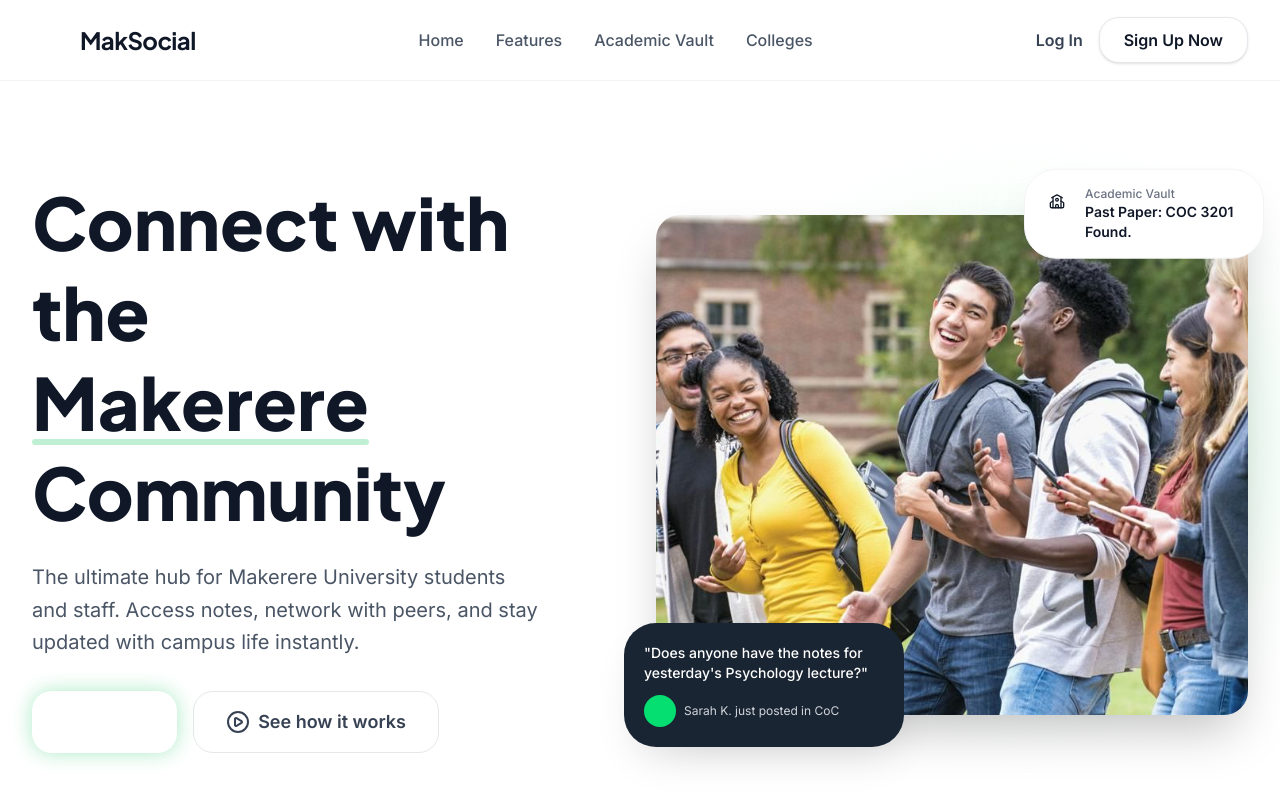
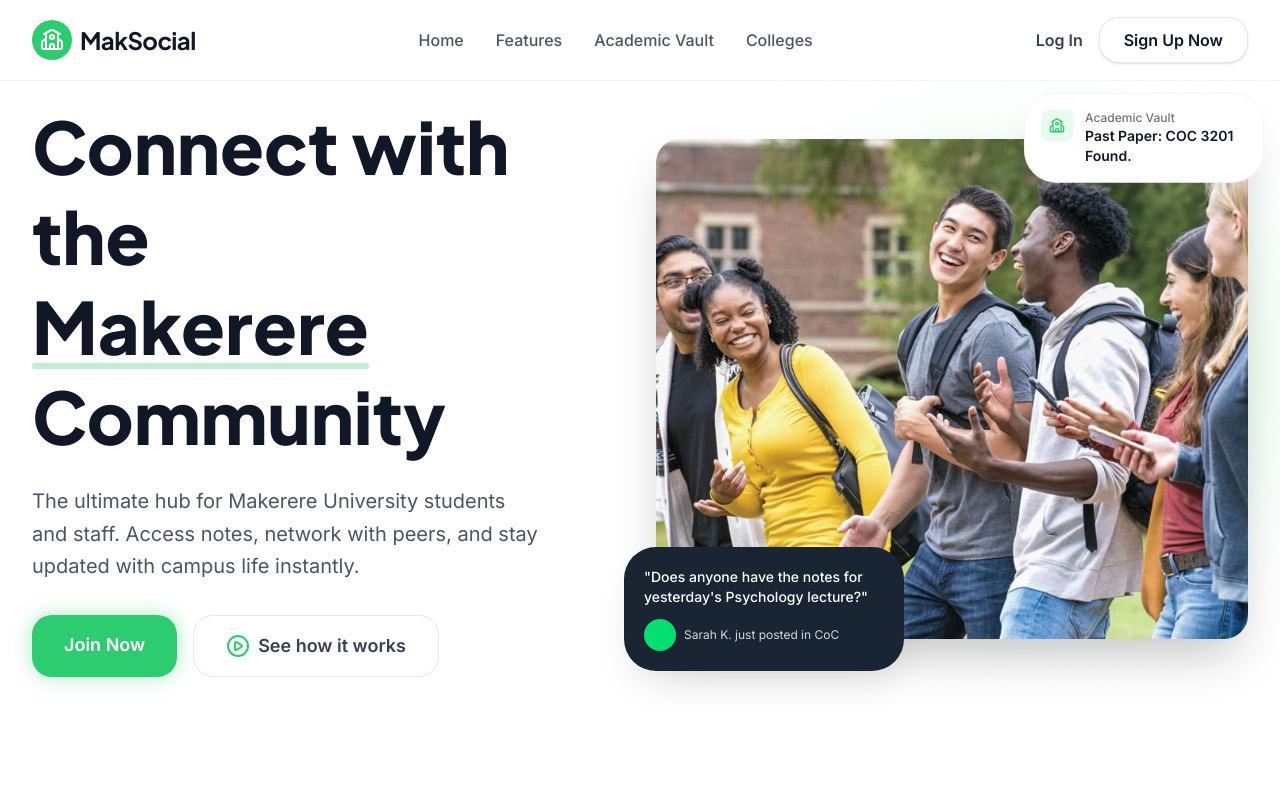
Before and after one commit to Yusuf580/Mak-Social, a React app in the folder frontend/: page / in a window 1280 px wide. Shown: the top 800 px of the page. Built offline with nearby package versions, Linux system fonts and the light colour scheme; the HTML template or start-up script is replaced by a standard one.

Commit message:
Feat update:Hero section of the landing page

```diff
--- a/frontend/src/pages/Landing.tsx
+++ b/frontend/src/pages/Landing.tsx
@@ -30,7 +30,7 @@ const MakSocial: React.FC = () => {
         <div className="max-w-7xl mx-auto px-4 sm:px-6 lg:px-8">
           <div className="flex justify-between items-center h-20">
             <div className="flex-shrink-0 flex items-center gap-2 cursor-pointer">
-              <div className="w-10 h-10 bg-primary rounded-xl flex items-center justify-center text-white">
+              <div className="w-10 h-10 bg-[#2ECC71] rounded-xl flex items-center justify-center text-white">
                 <School className="w-6 h-6" />
               </div>
               <span className="font-display font-bold text-2xl tracking-tight text-gray-900 dark:text-white">
@@ -72,7 +72,7 @@ const MakSocial: React.FC = () => {
       </nav>
 
       {/* Hero Section */}
-      <section className="relative pt-12 pb-20 lg:pt-24 lg:pb-32 overflow-hidden">
+      <section className="relative pt-12 pb-20 lg:pt-[20px] lg:pb-32 overflow-hidden">
         <div className="bg-primary/10 w-96 h-96 rounded-full hero-blob -top-20 -left-20 dark:bg-primary/5" />
 
         <div className="max-w-7xl mx-auto px-4 sm:px-6 lg:px-8 relative">
@@ -86,11 +86,11 @@ const MakSocial: React.FC = () => {
                 The ultimate hub for Makerere University students and staff. Access notes, network with peers, and stay updated with campus life instantly.
               </p>
               <div className="flex flex-col sm:flex-row gap-4">
-                <a className="bg-primary hover:bg-primary-dark text-white px-8 py-4 rounded-xl font-bold text-lg shadow-glow transition-all transform hover:-translate-y-1 text-center" href="#">
+                <a className="bg-[#2ECC71] hover:bg-primary-dark text-white px-8 py-4 rounded-xl font-bold text-lg shadow-glow transition-all transform hover:-translate-y-1 text-center" href="#">
                   Join Now
                 </a>
                 <a className="flex items-center justify-center gap-2 px-8 py-4 rounded-xl font-bold text-lg text-gray-700 dark:text-gray-200 border border-gray-200 dark:border-gray-700 hover:bg-gray-50 dark:hover:bg-gray-800 transition-all" href="#">
-                  <PlayCircle className="w-6 h-6 text-primary" />
+                  <PlayCircle className="w-6 h-6 text-[#2ECC71]" />
                   See how it works
                 </a>
               </div>
@@ -114,7 +114,7 @@ const MakSocial: React.FC = () => {
 
                 <div className="absolute -top-6 -right-4 bg-white dark:bg-surface-dark p-4 rounded-2xl shadow-card max-w-[240px] border border-gray-100 dark:border-gray-700 animate-bounce" style={{ animationDuration: '3s' }}>
                   <div className="flex items-start gap-3">
-                    <div className="bg-primary/10 p-2 rounded-lg text-primary">
+                    <div className="bg-[#2ECC71]/10 p-2 rounded-lg text-[#2ECC71]">
                       <School className="w-4 h-4" />
                     </div>
                     <div>
```
